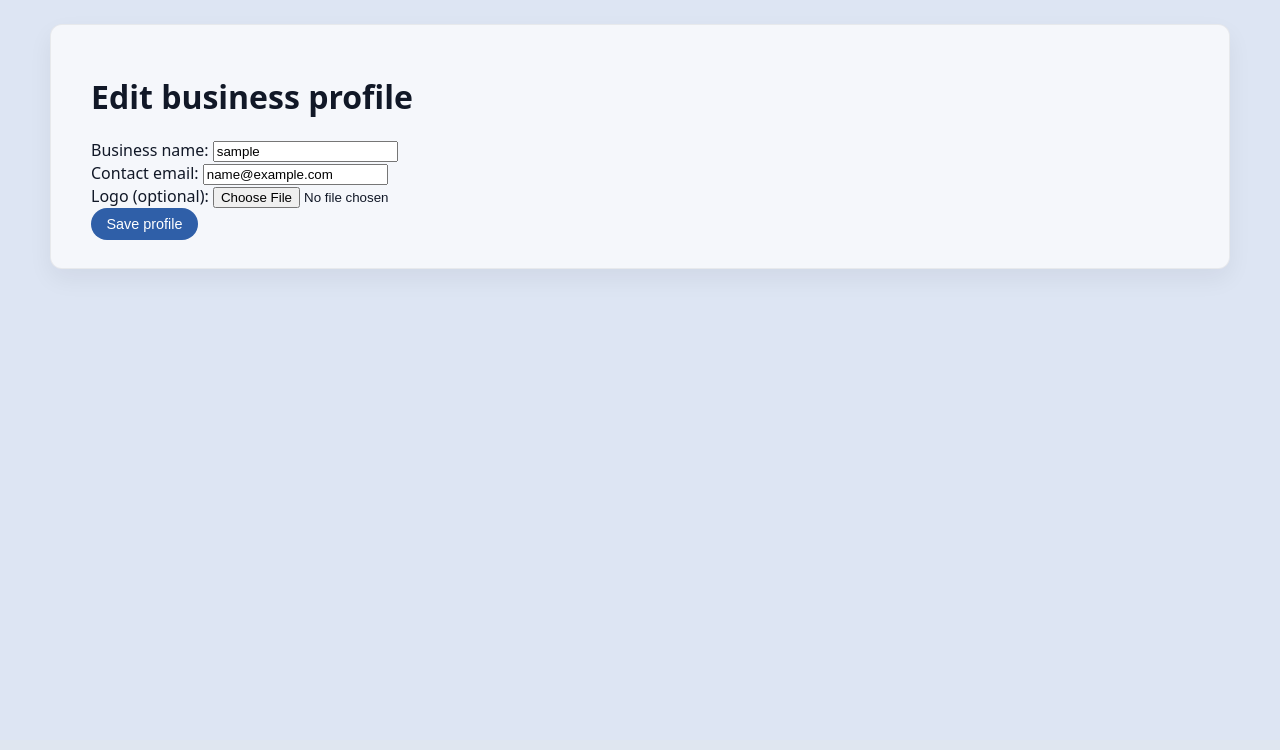
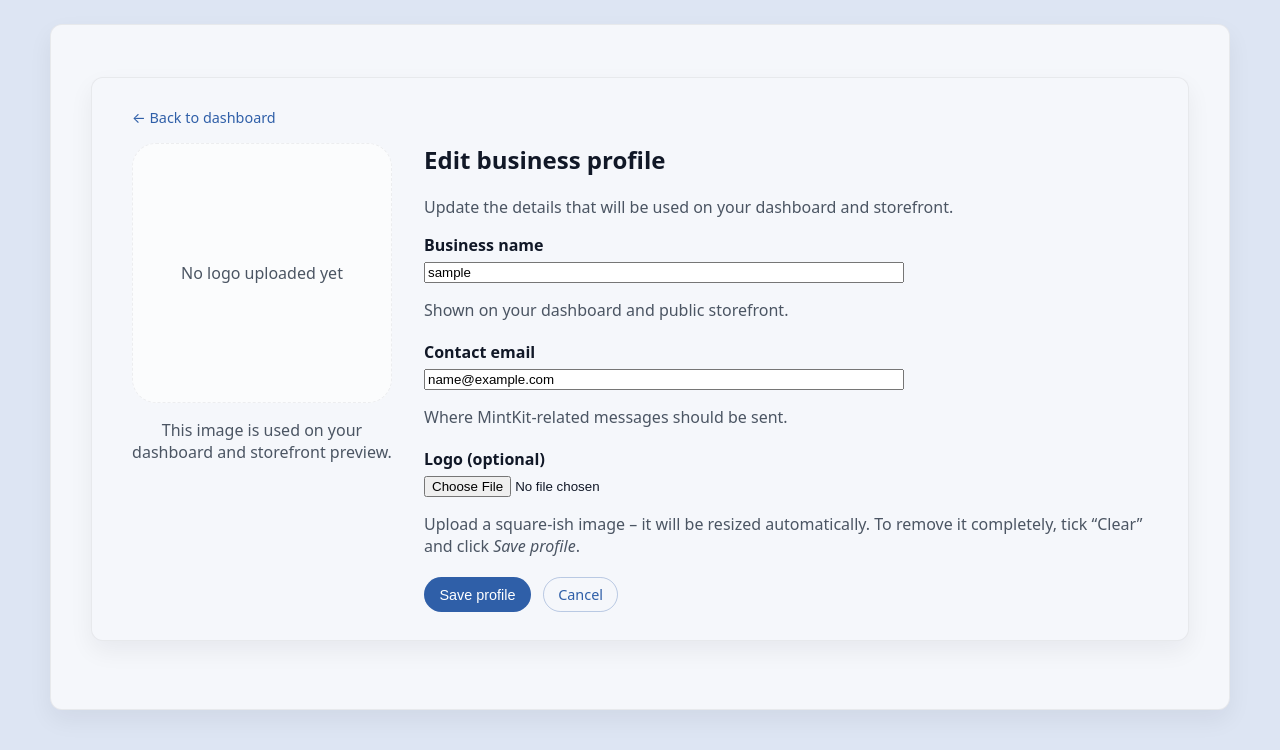
Before and after one commit to Oscar-Ivs/mintkit-hub, a Django app: page /accounts/profile/edit/ in a window 1280 px wide. Shown: the part 60-810 px from the top of the page. Before the commit the page ends 328 px from the top, so only its background shows below. Run offline with Django 5.2, Linux system fonts and the light colour scheme; the visitor is signed in with stand-in values (Sample User, id 1); data comes from the database, SQL or seed files in the repository.

Commit message:
Add storefront logo management and refresh dashboard/storefront layout

```diff
--- a/static/css/style.css
+++ b/static/css/style.css
@@ -475,3 +493,108 @@ ul.messages li.danger {
     display: block;
     border-radius: 12px;
 }
+
+/* Dashboard business profile layout */
+.dash-business-layout {
+    display: flex;
+    align-items: flex-start;
+    gap: 1.5rem;
+}
+
+.business-logo-wrapper {
+    flex: 0 0 auto;
+    padding: 0.5rem;
+    border-radius: 12px;
+    background-color: rgba(255, 255, 255, 0.7);
+    border: 1px solid var(--mk-border-soft);
+}
+
+.business-logo {
+    display: block;
+    max-width: 120px;
+    max-height: 120px;
+    width: auto;
+    height: auto;
+    object-fit: contain;
+}
+
+.business-details {
+    flex: 1 1 auto;
+}
+
+/* --- Business profile layout (Edit business profile) --- */
+
+.profile-layout {
+    display: grid;
+    grid-template-columns: minmax(220px, 260px) minmax(0, 1fr);
+    gap: 2rem;
+    align-items: flex-start;
+}
+
+.profile-logo-panel {
+    text-align: center;
+}
+
+.profile-logo-img {
+    max-width: 100%;
+    height: auto;
+    border-radius: 24px;
+    box-shadow: 0 10px 25px rgba(15, 23, 42, 0.18);
+    display: block;
+    margin: 0 auto 0.75rem;
+}
+
+/* Placeholder box if no logo yet */
+.profile-logo-placeholder {
+    width: 100%;
+    aspect-ratio: 1 / 1;
+    border-radius: 24px;
+    border: 1px dashed var(--mk-border-soft);
+    display: flex;
+    align-items: center;
+    justify-content: center;
+    color: var(--mk-text-muted);
+    margin-bottom: 0.75rem;
+    background: rgba(255, 255, 255, 0.6);
+}
+
+.profile-form-panel h1 {
+    margin-top: 0;
+}
+
+/* Form layout tweaks used here (but safe globally) */
+.form-stacked .form-row {
+    margin-bottom: 1.25rem;
+}
+
+.form-stacked label {
+    display: block;
+    font-weight: 600;
+    margin-bottom: 0.25rem;
+}
+
+.form-stacked input[type="text"],
+.form-stacked input[type="email"],
+.form-stacked input[type="file"],
+.form-stacked textarea {
+    width: 100%;
+    max-width: 480px;
+}
+
+.form-error {
+    color: #b91c1c;
+    font-size: 0.9rem;
+    margin-top: 0.25rem;
+}
+
+.form-actions {
+    display: flex;
+    gap: 0.75rem;
+    margin-top: 0.5rem;
+}
+
+.link-back {
+    display: inline-block;
+    margin-bottom: 1rem;
+    font-size: 0.9rem;
+}
--- a/templates/accounts/edit_profile.html
+++ b/templates/accounts/edit_profile.html
@@ -1,37 +1,88 @@
 {% extends "base.html" %}
 
 {% block content %}
-<h1>Edit business profile</h1>
+<div class="page-container">
 
-{% if form.instance.logo %}
-  <div class="business-logo-wrapper">
+  <a href="{% url 'dashboard' %}" class="link-back">← Back to dashboard</a>
+
+  <div class="profile-layout">
+
+    <!-- LEFT: current business logo -->
+    <aside class="profile-logo-panel">
+      {% if profile.logo %}
         <img
-      src="{{ form.instance.logo.url }}"
-      alt="{{ form.instance.business_name }} logo"
-      class="business-logo"
+          src="{{ profile.logo.url }}"
+          alt="{{ profile.business_name|default:'Business' }} logo"
+          class="profile-logo-img"
         >
+      {% else %}
+        <div class="profile-logo-placeholder">
+          <span>No logo uploaded yet</span>
         </div>
       {% endif %}
 
-<form method="post" enctype="multipart/form-data">
+      <p class="text-muted small">
+        This image is used on your dashboard and storefront preview.
+      </p>
+    </aside>
+
+    <!-- RIGHT: form fields -->
+    <section class="profile-form-panel">
+      <h1>Edit business profile</h1>
+      <p class="text-muted">
+        Update the details that will be used on your dashboard and storefront.
+      </p>
+
+      <form method="post" enctype="multipart/form-data" class="form-stacked">
         {% csrf_token %}
 
-  <div class="form-field">
-    {{ form.business_name.label_tag }}
+        <div class="form-row">
+          <label for="{{ form.business_name.id_for_label }}">Business name</label>
           {{ form.business_name }}
+          {% if form.business_name.errors %}
+            <div class="form-error">
+              {{ form.business_name.errors|striptags }}
+            </div>
+          {% endif %}
+          <p class="text-muted small">
+            Shown on your dashboard and public storefront.
+          </p>
         </div>
 
-  <div class="form-field">
-    {{ form.contact_email.label_tag }}
+        <div class="form-row">
+          <label for="{{ form.contact_email.id_for_label }}">Contact email</label>
           {{ form.contact_email }}
+          {% if form.contact_email.errors %}
+            <div class="form-error">
+              {{ form.contact_email.errors|striptags }}
+            </div>
+          {% endif %}
+          <p class="text-muted small">
+            Where MintKit-related messages should be sent.
+          </p>
         </div>
 
-  <div class="form-field">
-    {{ form.logo.label_tag }}
+        <div class="form-row">
+          <label>Logo (optional)</label>
           {{ form.logo }}
+          {% if form.logo.errors %}
+            <div class="form-error">
+              {{ form.logo.errors|striptags }}
+            </div>
+          {% endif %}
+          <p class="text-muted small">
+            Upload a square-ish image – it will be resized automatically.
+            To remove it completely, tick “Clear” and click <em>Save profile</em>.
+          </p>
         </div>
 
+        <div class="form-actions">
           <button type="submit" class="btn btn-primary">Save profile</button>
+          <a href="{% url 'dashboard' %}" class="btn btn-secondary">Cancel</a>
+        </div>
       </form>
+    </section>
 
+  </div>
+</div>
 {% endblock %}
```
Also changed, not shown: other parts of static/css/style.css (+28 -10 lines), templates/storefronts/my_storefront.html (+14 -22 lines), templates/storefronts/storefront_detail.html (+5 -5 lines). Lines whose indentation alone changed are shown as unchanged.
